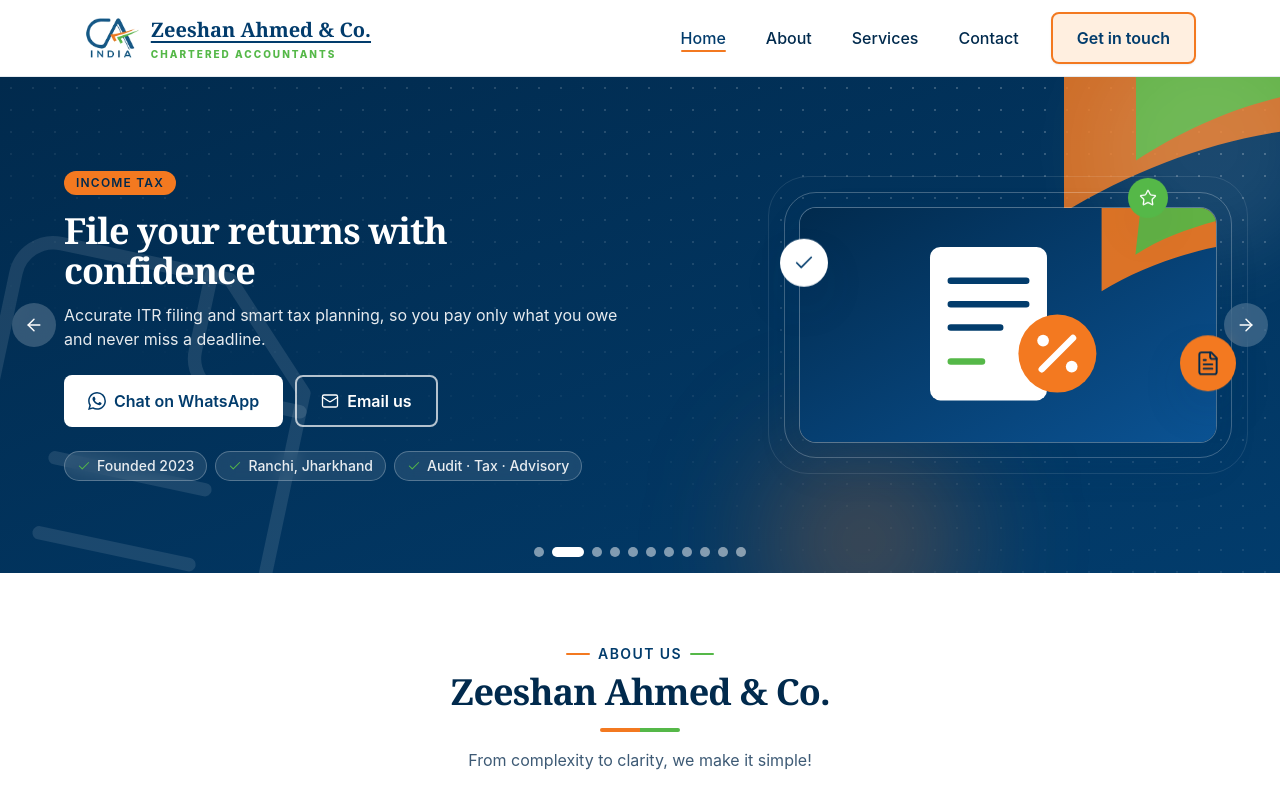
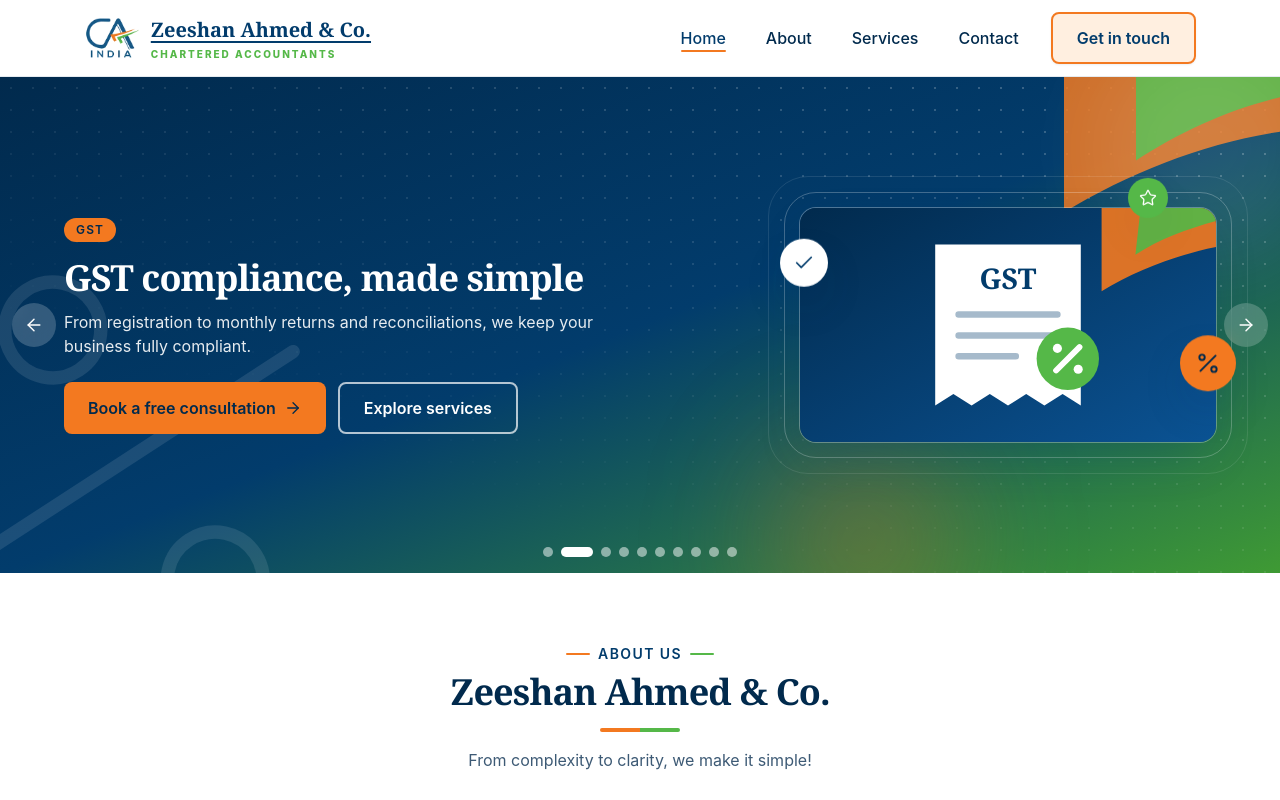
Before and after one commit to pratham1659/CA-zeeshan-Ahmad, a React (Vite) app: page / in a window 1280 px wide. Shown: the top 800 px of the page. Built offline with nearby package versions, Linux system fonts and the light colour scheme.

Commit message:
slides and carousel fixes

```diff
--- a/src/components/ui/Carousel.tsx
+++ b/src/components/ui/Carousel.tsx
@@ -130,13 +130,6 @@
                       </>
                     )}
                   </div>
-                  <ul className="mt-6 flex flex-wrap gap-2 text-xs font-medium text-white/90 sm:text-sm">
-                    {['Founded 2023', 'Ranchi, Jharkhand', 'Audit · Tax · Advisory'].map((t) => (
-                      <li key={t} className="inline-flex items-center gap-1.5 rounded-full border border-white/25 bg-white/10 px-3 py-1 backdrop-blur">
-                        <Icon name="check" size={14} className="text-leaf" /> {t}
-                      </li>
-                    ))}
-                  </ul>
                 </div>
                 <div className="relative order-first w-full max-w-xs shrink-0 self-center sm:order-none sm:w-80 lg:w-[26rem] lg:max-w-none">
                   <div aria-hidden="true" className="absolute -inset-4 rounded-[2rem] border border-white/25" />
--- a/src/data/slides.ts
+++ b/src/data/slides.ts
@@ -1,5 +1,4 @@
 import type { IconName } from '../components/ui/Icon'
-import photo from '../asset/photo.webp'
 
 export interface Slide {
   tag: string
@@ -17,16 +16,6 @@
 }
 
 export const slides: Slide[] = [
-  {
-    tag: 'Meet the founder',
-    enquiry: 'your services',
-    title: 'CA Zeeshan Ahmed',
-    text: 'Chartered Accountant, Registered Valuer and Gold Medalist in Law, bringing legal, tax and audit insight together.',
-    icon: 'award',
-    gradient: 'from-accent-dark to-accent',
-    cta: 'book',
-    photo,
-  },
   {
     tag: 'Income Tax',
     enquiry: 'income tax filing and planning',
```
